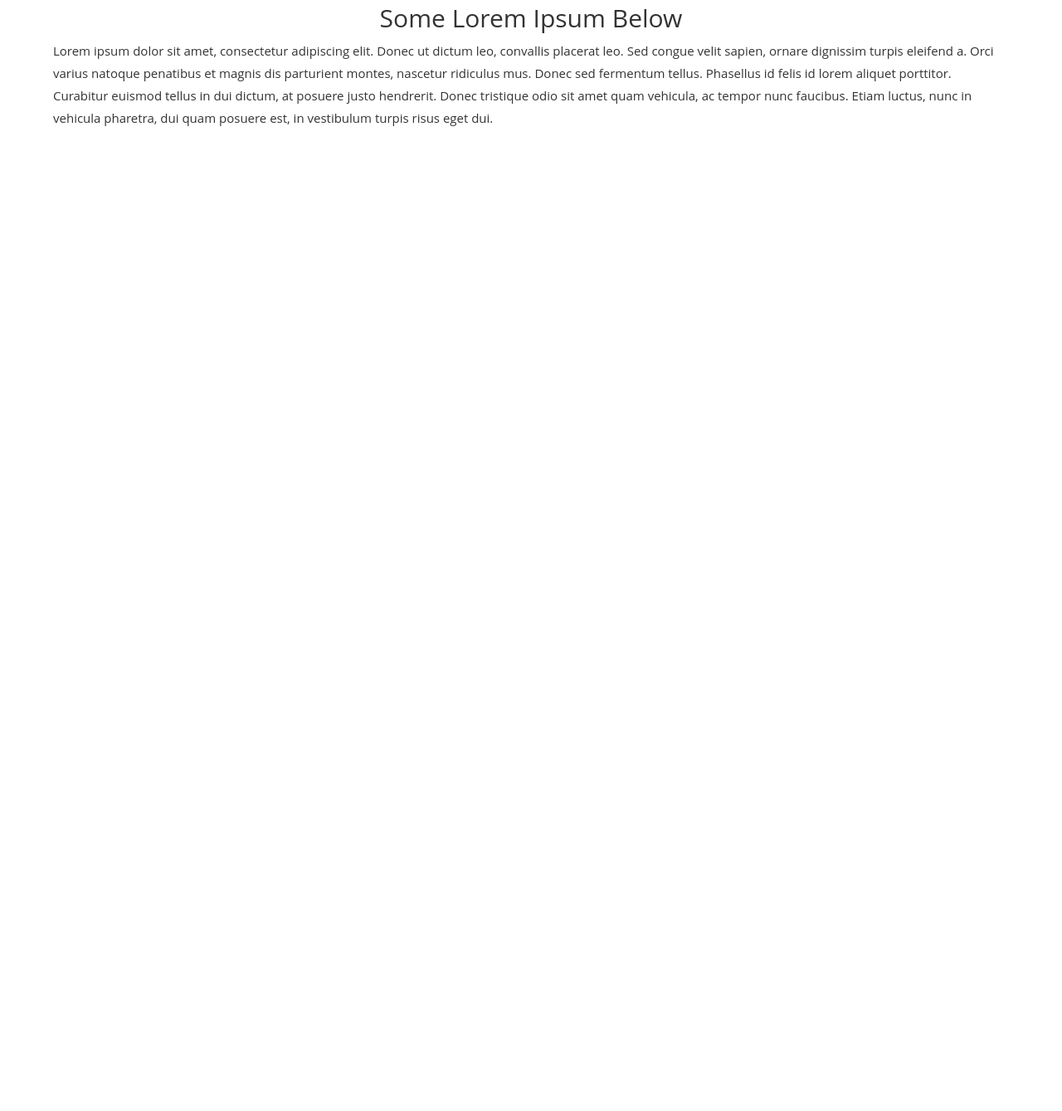
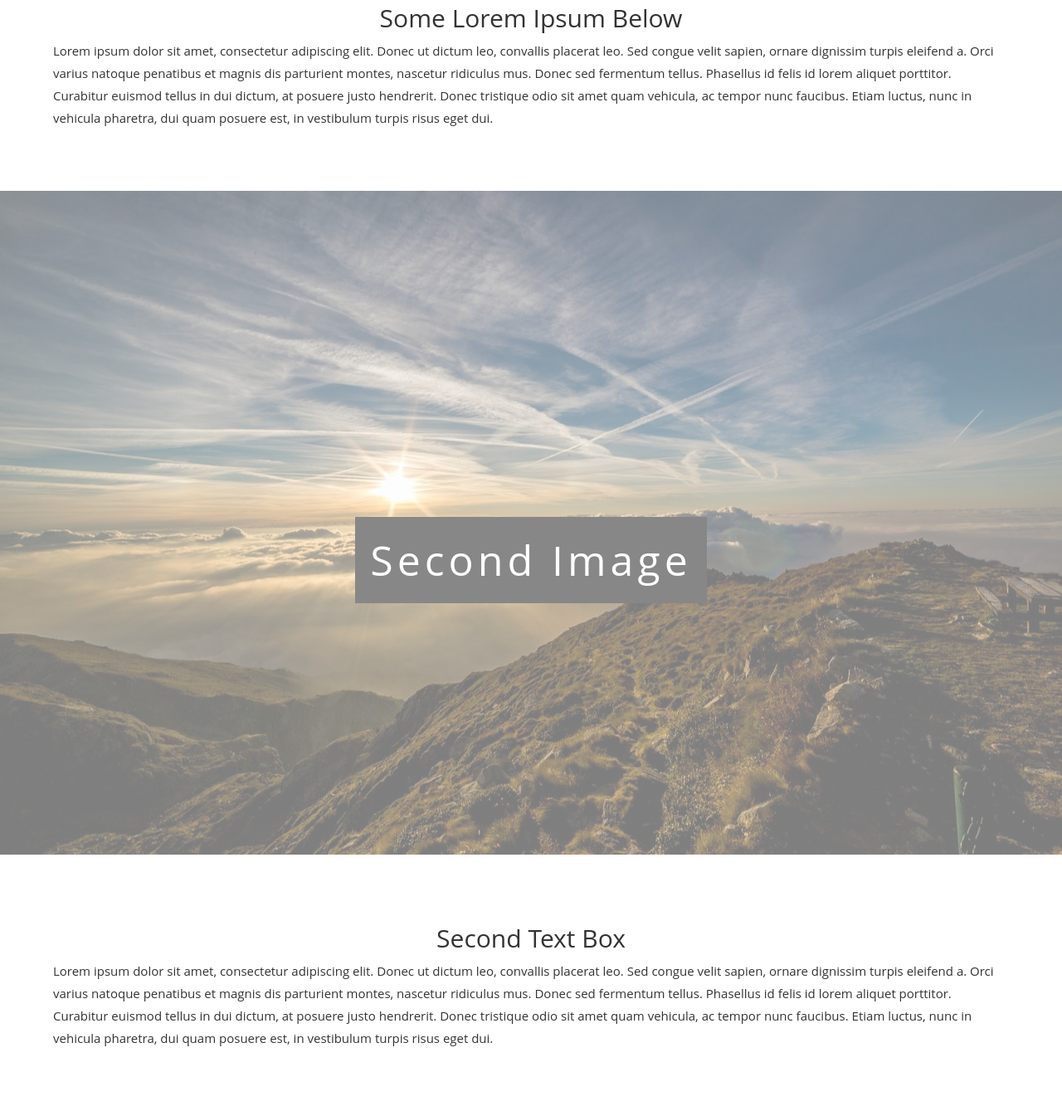
Before and after one commit to zhaobe/user-interface-dev, a website: page index.html in a window 1280 px wide. Shown: the part 879-2218 px from the top of the page at 83% size. Before the commit the page ends 1109 px from the top, so only its background shows below. Drawn offline with nearby package versions, Linux system fonts and the light colour scheme.

Commit message:
Testing continous image effect.

```diff
--- a/index.html
+++ b/index.html
@@ -58,6 +58,17 @@
         </p>
     </div>
 
+    <div class="bgImg bgImg-1">
+        <div class="caption">
+            <span class="border">Second Image</span>
+        </div>
+    </div>
+
+    <div class="textSection">
+        <h2>Second Text Box</h2>
+        <p>Lorem ipsum dolor sit amet, consectetur adipiscing elit. Donec ut dictum leo, convallis placerat leo. Sed congue velit sapien, ornare dignissim turpis eleifend a. Orci varius natoque penatibus et magnis dis parturient montes, nascetur ridiculus mus. Donec sed fermentum tellus. Phasellus id felis id lorem aliquet porttitor. Curabitur euismod tellus in dui dictum, at posuere justo hendrerit. Donec tristique odio sit amet quam vehicula, ac tempor nunc faucibus. Etiam luctus, nunc in vehicula pharetra, dui quam posuere est, in vestibulum turpis risus eget dui.
+        </p>
+    </div>
 
     <script src="node_modules/jquery/dist/jquery.min.js"></script>
     <script src="node_modules/bootstrap/dist/js/bootstrap.min.js"></script>
```
